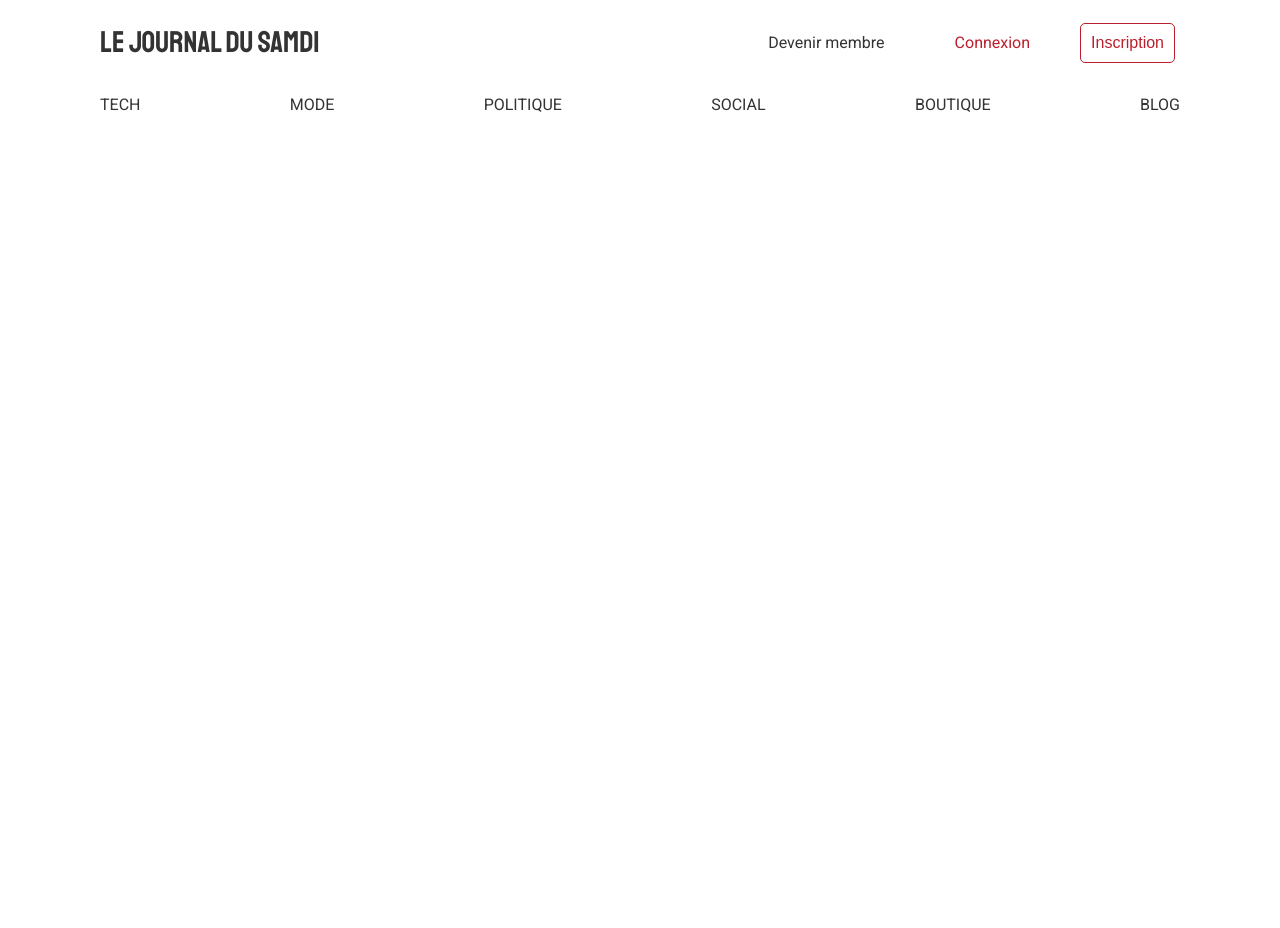
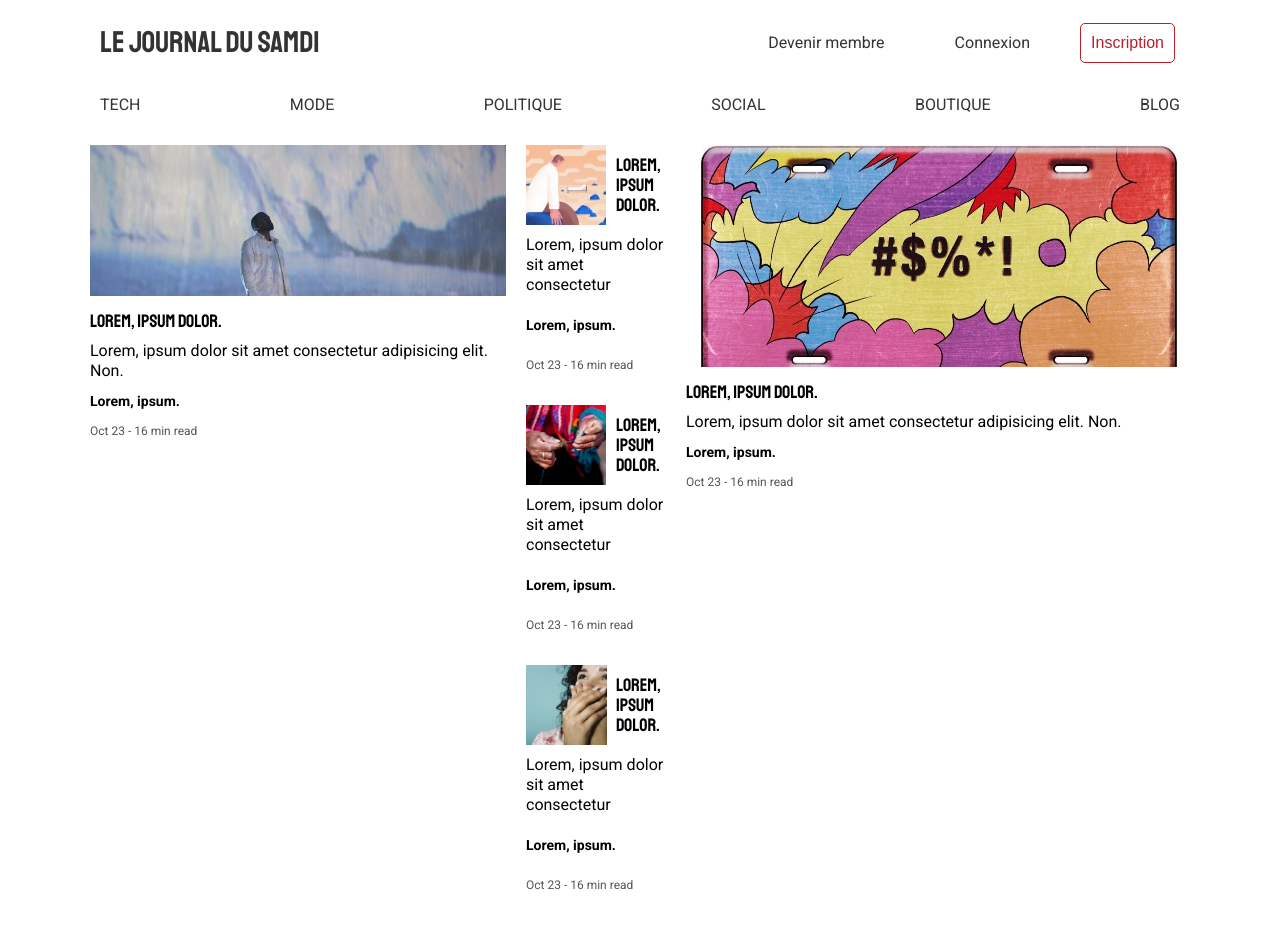
Before and after one commit to Ahmed-Ben-Ammar/Workshop-BC10, a plain HTML site: page index.html in a window 1280 px wide. Shown: the top 928 px of the page. Drawn offline with Linux system fonts and the light colour scheme.

Commit message:
Mise en place contenu principal

```diff
--- a/css/style.css
+++ b/css/style.css
@@ -24,6 +24,7 @@
 body {
   font-family: "Roboto", sans-serif;
   font-size: 1.6rem;
+  line-height: 2rem;
 }
 
 h1,
@@ -33,6 +34,11 @@ h4,
 h5,
 h6 {
   font-family: "Staatliches", cursive;
+  margin: 1rem 0rem;
+}
+
+p {
+  margin: 1rem 0rem;
 }
 
 /* utility */
@@ -44,8 +50,9 @@ h6 {
   height: 1500px;
 }
 
-.text-primary {
-  color: var(--primary);
+.text-hint {
+  color: var(--gray-hint);
+  font-size: 1.2rem;
 }
 
 .text-primary:hover {
@@ -122,4 +129,68 @@ nav {
   padding: 1rem;
   position: sticky;
   top: 0;
+  background: #fff;
 }
+
+/************* showcase *****************/
+
+.showcase {
+
+  display: grid;
+  grid-template-columns: repeat(3, 1fr);
+  min-height: 500px;
+  grid-auto-rows: auto;
+  padding: 2rem 0rem;
+  gap: 20px;
+}
+
+img {
+  max-height: 100%;
+}
+
+.showcase article:first-child {
+
+  grid-column: 1/2;
+  grid-row: 1/4;
+}
+
+.showcase article:last-child {
+
+  grid-column: 3/4;
+  grid-row: 1/4;
+}
+
+/****** Generic *************/
+
+.article-author {
+  font-weight: 700;
+  font-size: 1.4rem;
+}
+
+h3 {
+  font-size: 1.8rem;
+  font-weight: 400;
+}
+
+.article-small {
+  display: grid;
+  grid-template-columns: 80px auto;
+  grid-template-rows: 80px;
+  grid-auto-rows: auto;
+  column-gap: 10px;
+}
+
+.article-small .article-content {
+  grid-column: span 2;
+  overflow: hidden;
+  max-height: 6rem;
+
+}
+
+.article-small .article-author {
+  grid-column: span 2;
+}
+
+.article-small .text-hint {
+  grid-column: span 2;
+}
--- a/index.html
+++ b/index.html
@@ -31,6 +31,50 @@
       <a href="#">BOUTIQUE</a>
       <a href="#">BLOG</a>
     </nav>
+
+    <section class="showcase">
+
+      <article>
+        <img src="./images/bloc-1.jpeg" alt="bloc-1">
+        <h3>Lorem, ipsum dolor.</h3>
+        <p class="article-content">Lorem, ipsum dolor sit amet consectetur adipisicing elit. Non.</p>
+        <p class="article-author">Lorem, ipsum.</p>
+        <p class="text-hint">Oct 23 - 16 min read</p>
+      </article>
+
+      <article class="article-small">
+        <img src="./images/bloc-2.jpeg" alt="bloc-2">
+        <h3>Lorem, ipsum dolor.</h3>
+        <p class="article-content">Lorem, ipsum dolor sit amet consectetur adipisicing elit. Non.</p>
+        <p class="article-author">Lorem, ipsum.</p>
+        <p class="text-hint">Oct 23 - 16 min read</p>
+      </article>
+
+      <article class="article-small">
+        <img src="./images/bloc-3.jpeg" alt="bloc-3">
+        <h3>Lorem, ipsum dolor.</h3>
+        <p class="article-content">Lorem, ipsum dolor sit amet consectetur adipisicing elit. Non.</p>
+        <p class="article-author">Lorem, ipsum.</p>
+        <p class="text-hint">Oct 23 - 16 min read</p>
+      </article>
+
+      <article class="article-small">
+        <img src="./images/bloc-4.jpeg" alt="bloc-4">
+        <h3>Lorem, ipsum dolor.</h3>
+        <p class="article-content">Lorem, ipsum dolor sit amet consectetur adipisicing elit. Non.</p>
+        <p class="article-author">Lorem, ipsum.</p>
+        <p class="text-hint">Oct 23 - 16 min read</p>
+      </article>
+
+      <article>
+        <img src="./images/bloc-5.jpeg" alt="bloc-5">
+        <h3>Lorem, ipsum dolor.</h3>
+        <p class="article-content">Lorem, ipsum dolor sit amet consectetur adipisicing elit. Non.</p>
+        <p class="article-author">Lorem, ipsum.</p>
+        <p class="text-hint">Oct 23 - 16 min read</p>
+      </article>
+
+    </section>
   </div>
 </body>
 
```
